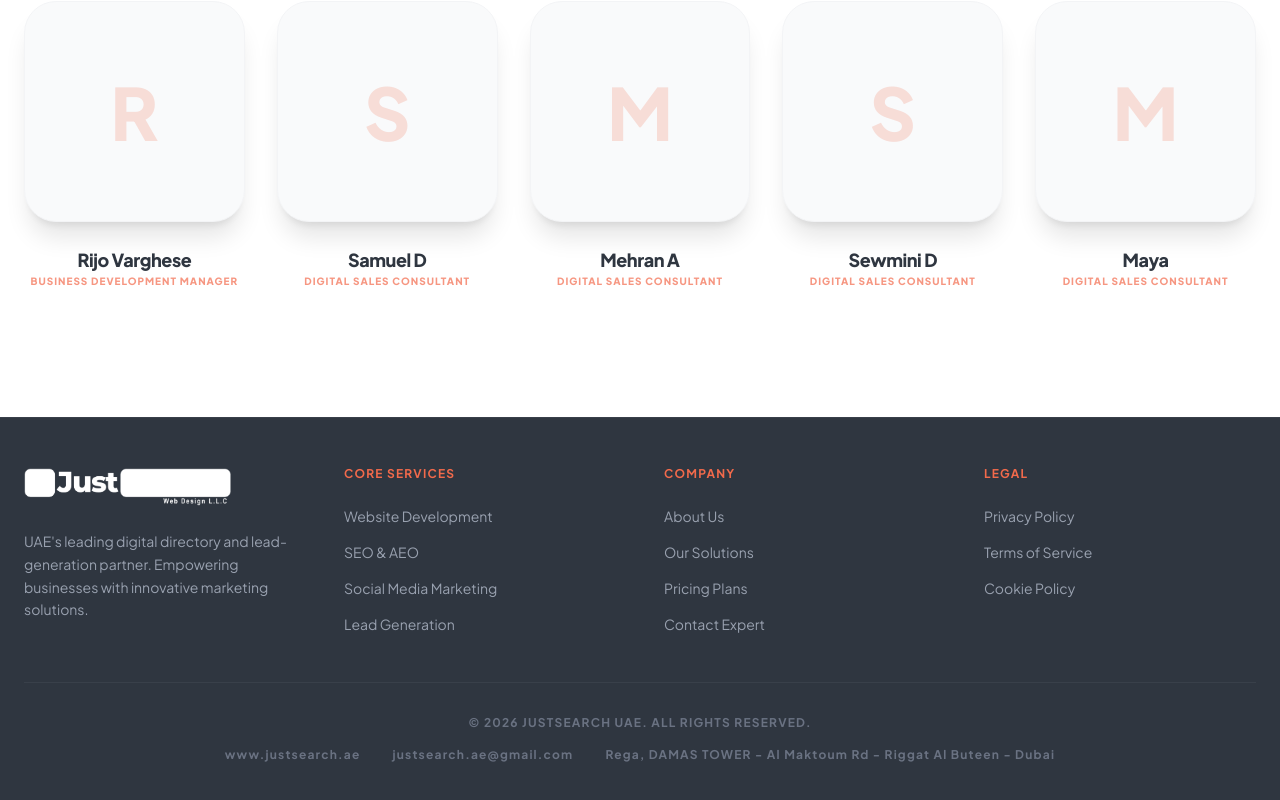
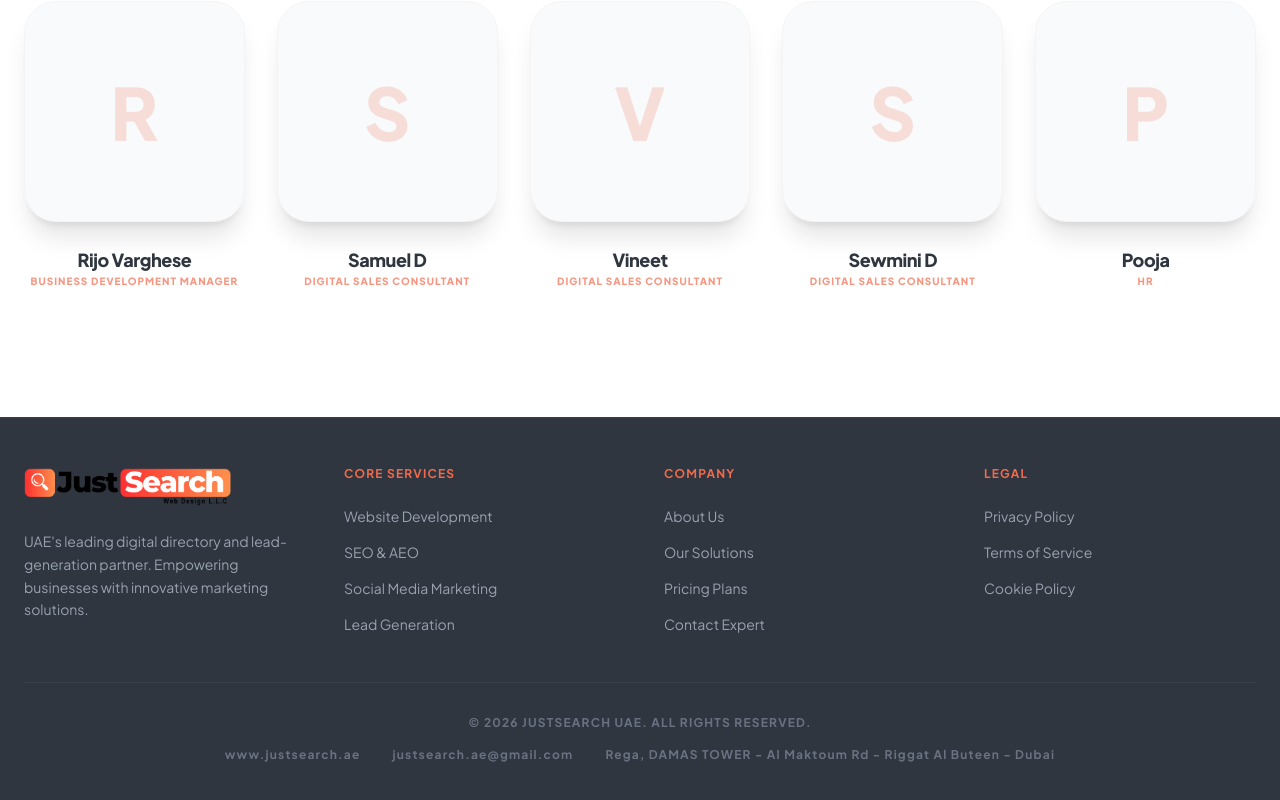
Before and after one commit to pvsameerpvs/justsearch-website, a Next.js app: page / in a window 1280 px wide. Shown: the part 9089-9889 px from the top of the page. Built offline with nearby package versions, Linux system fonts and the light colour scheme.

Commit message:
fix: ui currct

```diff
--- a/src/components/Footer.tsx
+++ b/src/components/Footer.tsx
@@ -13,7 +13,7 @@
                 alt="JustSearch Logo"
                 width={150}
                 height={40}
-                className="h-10 w-auto object-contain brightness-0 invert"
+                className="h-10 w-auto object-contain"
               />
             </Link>
             <p className="text-gray-400 text-sm leading-relaxed">
--- a/src/components/sections/Contact.tsx
+++ b/src/components/sections/Contact.tsx
@@ -11,7 +11,7 @@
     name: "Rijo Varghese",
     role: "Business Development Manager",
     phone: "+971 55 615 2440",
-    email: "mehran@justsearch.ae",
+    email: "rijotsearch.ae",
     image: "R"
   },
   {
@@ -22,11 +22,11 @@
     image: "S"
   },
   {
-    name: "Mehran A",
+    name: "Vineet",
     role: "Digital Sales Consultant",
     phone: "+971 55 615 2440",
-    email: "mehran@justsearch.ae",
-    image: "M"
+    email: "vineet@justsearch.ae",
+    image: "V"
   },
   {
     name: "Sewmini D",
@@ -36,12 +36,12 @@
     image: "S"
   },
   {
-    name: "Maya",
-    role: "Digital Sales Consultant",
-    phone: "+971 58 538 8122",
-    email: "maya@justsearch.ae",
-    image: "M"
-  }
+    name: "Pooja",
+    role: "HR",
+    phone: "+971 55 615 2440",
+    email: "pooja@justsearch.ae",
+    image: "P"
+  },
 ];
 
 export function Contact() {
```
